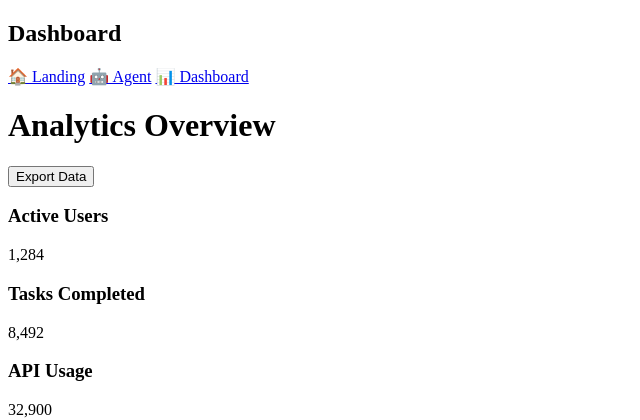
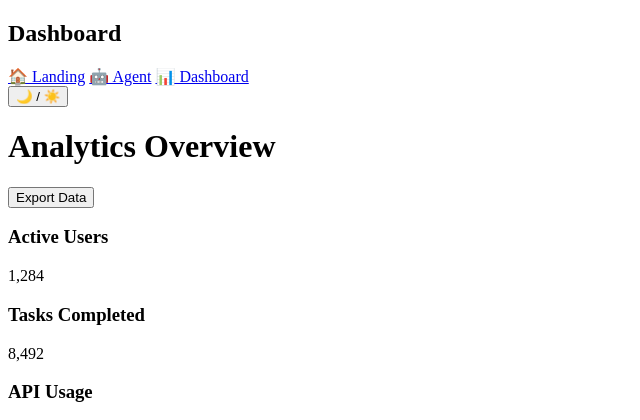
Before and after one commit to jfontiveros7/KonticodeLabs, a Flask app: page /dashboard in a window 1280 px wide. Shown: the top 420 px of the page, without its empty margins (0-640 px from the left). Run offline with Flask 3, Linux system fonts and the light colour scheme.

Commit message:
Add theme toggle button to dashboard
Added a button to toggle between light and dark themes.

```diff
--- a/templates/dashboard.html
+++ b/templates/dashboard.html
@@ -43,6 +43,11 @@
     <main class="flex-1 p-8 overflow-y-auto">
 
         <!-- TOP BAR -->
+        <button onclick="toggleTheme()"
+    class="px-3 py-2 bg-gray-200 dark:bg-gray-700 rounded text-gray-800 dark:text-gray-200">
+    🌙 / ☀️
+</button>
+
         <div class="flex justify-between items-center mb-8">
             <h1 class="text-3xl font-bold text-gray-800">Analytics Overview</h1>
             <button class="px-4 py-2 bg-indigo-600 text-white rounded hover:bg-indigo-700">
```
